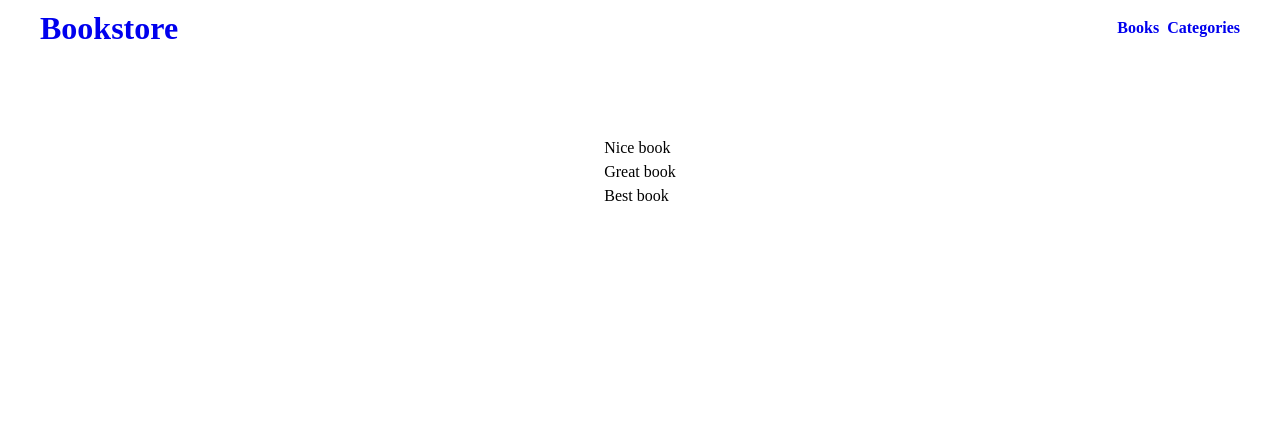
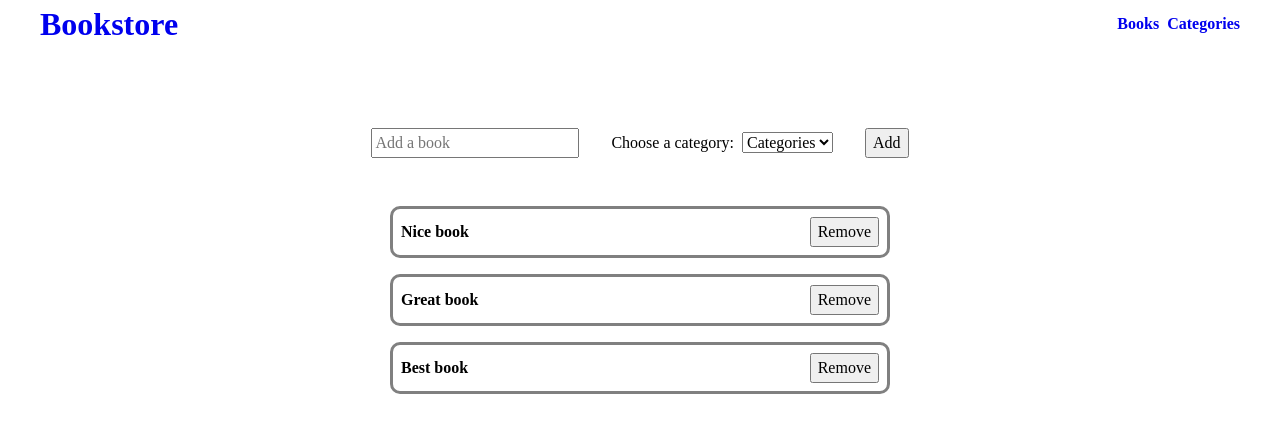
Before and after one commit to ShadyShawkat/bookstore, a React (Create React App) app: page / in a window 1280 px wide. Shown: the top 432 px of the page. Built offline with nearby package versions, Linux system fonts and the light colour scheme.

Commit message:
Finish basic page structure

```diff
--- a/src/components/Book/Book.js
+++ b/src/components/Book/Book.js
@@ -2,7 +2,12 @@ import React from 'react';
 import PropTypes from 'prop-types';
 import styles from './Book.module.css';
 
-const Book = ({ book }) => <div className={styles.book}>{book.name}</div>;
+const Book = ({ book }) => (
+  <>
+    <h4 className={styles['book-name']}>{book.name}</h4>
+    <button type="button">Remove</button>
+  </>
+);
 
 Book.propTypes = {
   book: PropTypes.shape({
--- a/src/components/Book/Book.module.css
+++ b/src/components/Book/Book.module.css
@@ -1 +1,2 @@
-.Book {}
+.book-name {
+}
--- a/src/components/BookList/BookList.js
+++ b/src/components/BookList/BookList.js
@@ -2,18 +2,30 @@ import React from 'react';
 import PropTypes from 'prop-types';
 import styles from './BookList.module.css';
 
+import AddBook from '../AddBook/AddBook';
 import Book from '../Book/Book';
 
 const BookList = ({ books }) => (
-  <div className={styles['book-list']}>
-    {books.map((book) => (
-      <Book key={book.id} book={book} />
-    ))}
+  <div className={styles['book-list__wrapper']}>
+    <AddBook />
+    <ul className={styles['book-list']}>
+      {books.map((book) => (
+        <li key={book.id}>
+          <Book book={book} />
+        </li>
+      ))}
+    </ul>
   </div>
 );
 
 BookList.propTypes = {
-  books: PropTypes.arrayOf(Book).isRequired,
+  books: PropTypes.arrayOf(
+    PropTypes.shape({
+      id: PropTypes.number.isRequired,
+      name: PropTypes.string.isRequired,
+      category: PropTypes.string.isRequired,
+    }),
+  ).isRequired,
 };
 
 BookList.defaultProps = {};
--- a/src/components/BookList/BookList.module.css
+++ b/src/components/BookList/BookList.module.css
@@ -1 +1,21 @@
-.BookList {}
+.book-list {
+  width: 80vw;
+  max-width: 500px;
+  display: flex;
+  flex-direction: column;
+  gap: 1em;
+}
+.book-list__wrapper {
+  display: flex;
+  flex-direction: column;
+  gap: 3em;
+  align-items: center;
+}
+.book-list li {
+  display: flex;
+  justify-content: space-between;
+  align-items: center;
+  border: 3px solid gray;
+  padding: 0.5em;
+  border-radius: 10px;
+}
--- a/src/components/CategoryList/CategoryList.module.css
+++ b/src/components/CategoryList/CategoryList.module.css
@@ -1 +1,6 @@
-.CategoryList {}
+.category-list {
+  font-size: 6em;
+  font-weight: bold;
+  color: #8d8d8d;
+  user-select: none;
+}
--- a/src/index.css
+++ b/src/index.css
@@ -24,6 +24,7 @@ ul,
 ol {
   list-style: none;
   padding: 0;
+  margin: 0;
 }
 
 /* Set core root defaults */
```
